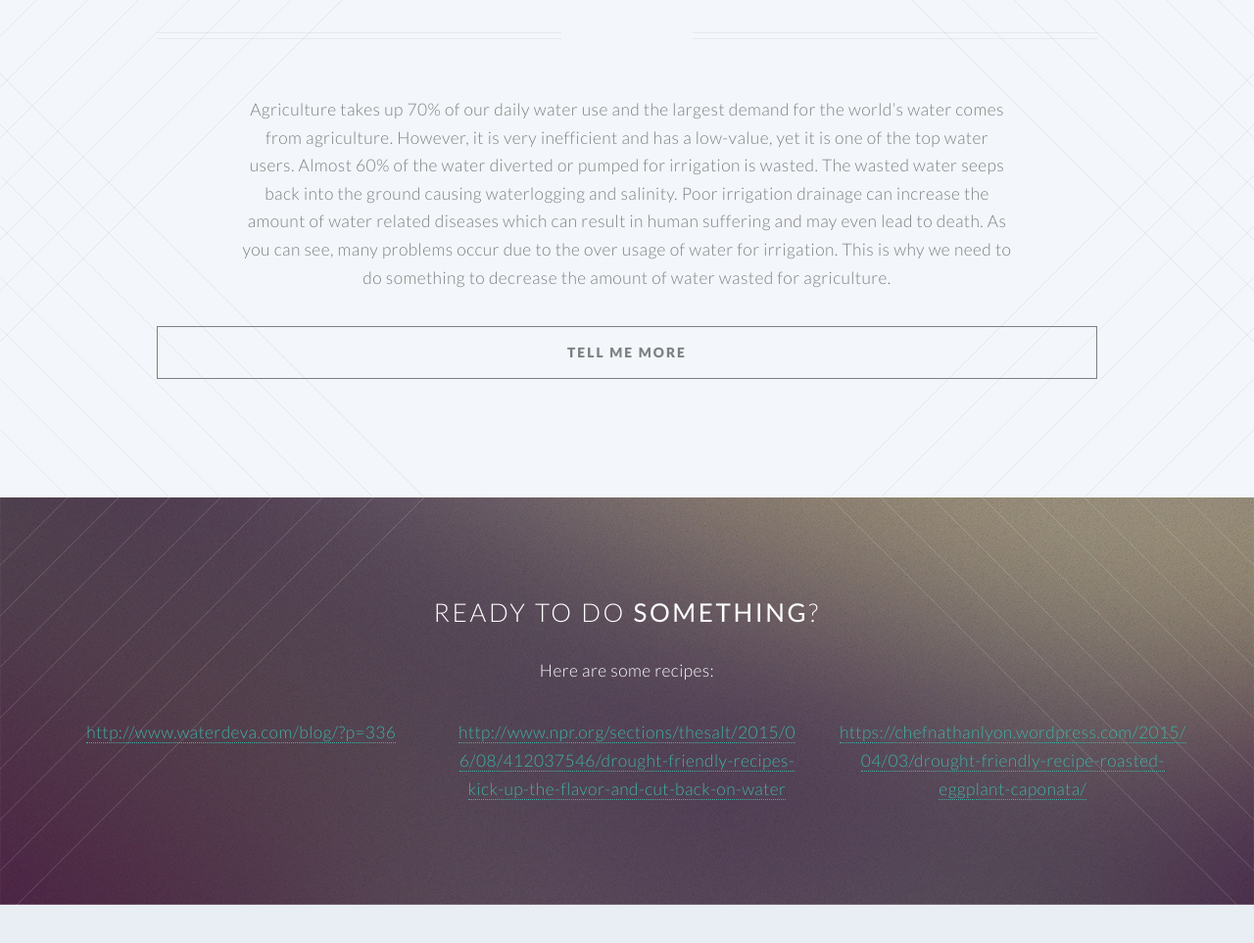
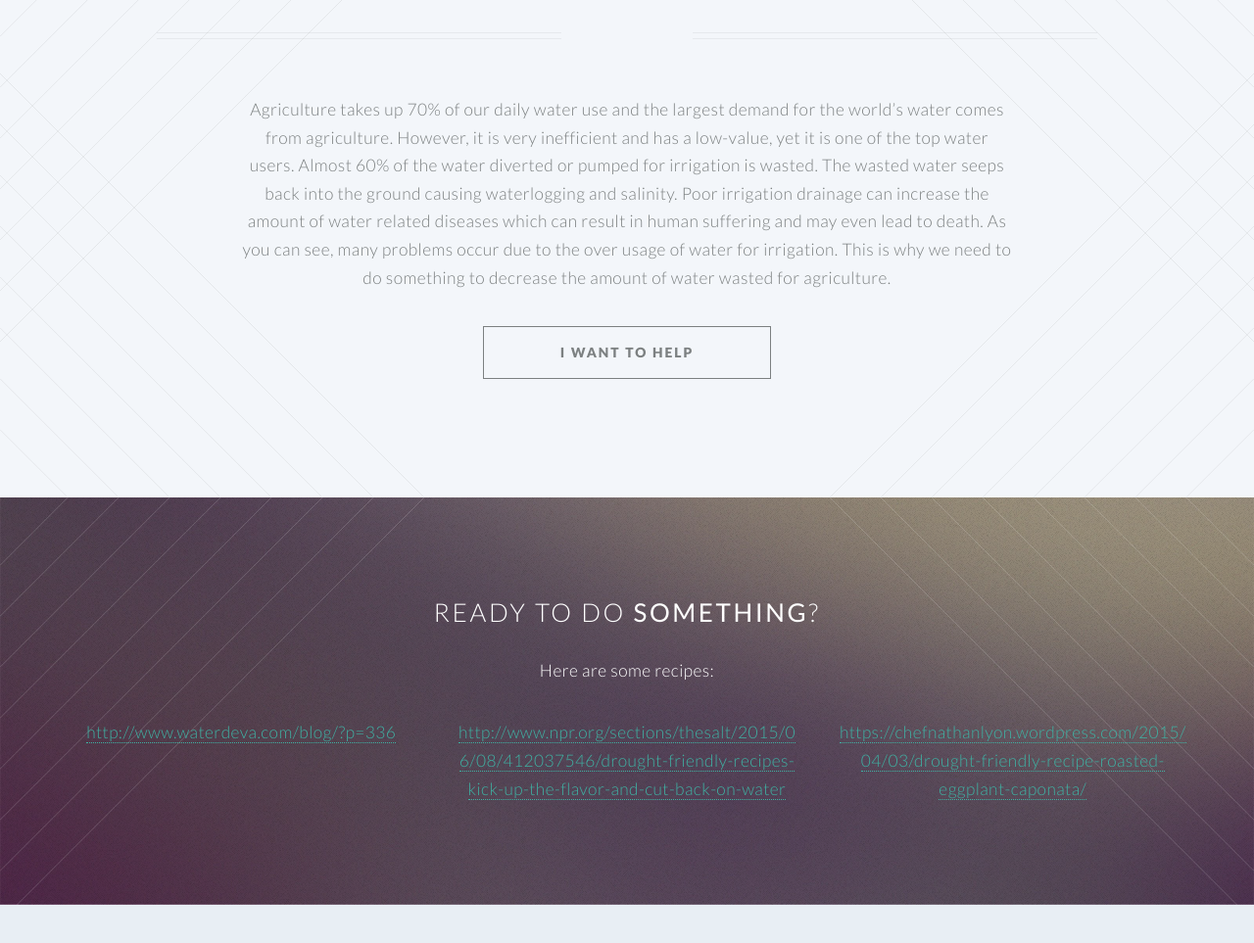
Before and after one commit to Firebird1029/WaterCost, a plain HTML site: page index.html in a window 1280 px wide. Shown: the part 684-1647 px from the top of the page at 98% size. Drawn offline with Linux system fonts and the light colour scheme.

Commit message:
C8-3
Fixed “I Want to Help” button.

```diff
--- a/assets/css/main.css
+++ b/assets/css/main.css
@@ -18,11 +18,6 @@
 
 .dfover {
 	word-wrap: break-word;
-}
-
-.dfbutton {
-	padding-left: 5em;
-	padding-right: 5em;
 }
 
 /* Reset */
--- a/index.html
+++ b/index.html
@@ -84,7 +84,15 @@
 
 					<header class="special container">
 						<p class="dfpadding">Agriculture takes up 70% of our daily water use and the largest demand for the world’s water comes from agriculture. However, it is very inefficient and has a low-value, yet it is one of the top water users. Almost 60% of the water diverted or pumped for irrigation is wasted. The wasted water seeps back into the ground causing waterlogging and salinity. Poor irrigation drainage can increase the amount of water related diseases which can result in human suffering and may even lead to death. As you can see, many problems occur due to the over usage of water for irrigation. This is why we need to do something to decrease the amount of water wasted for agriculture.</p>
-						<a href="#cta" class="button fit scrolly dfbutton">Tell Me More</a>
+						<div class="content">
+							<div class="row">
+								<div class="4u 12u(mobile)"></div>
+								<div class="4u 12u(mobile)">
+									<a href="#cta" class="button fit scrolly">I Want to Help</a>
+								</div>
+								<div class="4u 12u(mobile)"></div>
+							</div>
+						</div>
 					</header>
 
 					<!-- One -->
```
